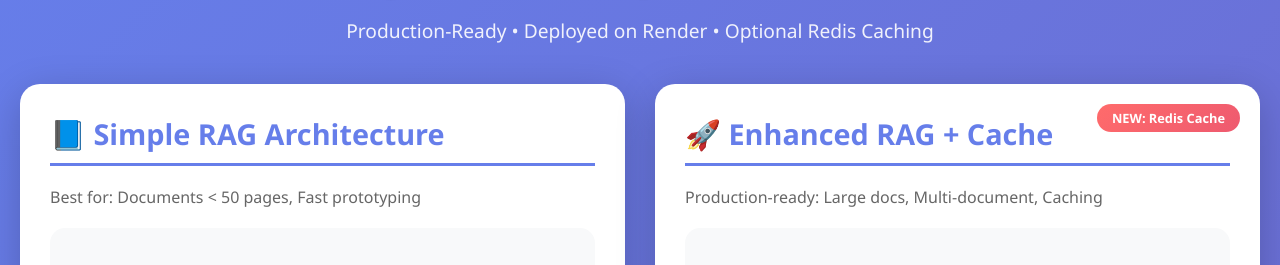
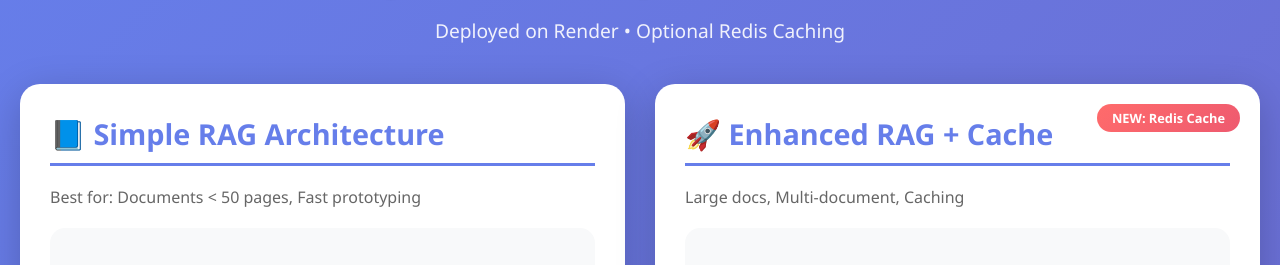
Before and after one commit to kabartay/qa-rag-app, a plain HTML site: page arch.html in a window 1280 px wide. Shown: the part 104-369 px from the top of the page. Drawn offline with Linux system fonts and the light colour scheme.

Commit message:
docs(arch.html): full arch HTML, updated in docs

```diff
--- a/arch.html
+++ b/arch.html
@@ -4,7 +4,7 @@
 <head>
     <meta charset="UTF-8">
     <meta name="viewport" content="width=device-width, initial-scale=1.0">
-    <title>RAG System Architecture - Production Ready</title>
+    <title>RAG System Architecture</title>
     <style>
         * {
             margin: 0;
@@ -317,7 +317,7 @@
 <body>
     <div class="container">
         <h1>🚀 Complete RAG System Architecture</h1>
-        <div class="subtitle">Production-Ready • Deployed on Render • Optional Redis Caching</div>
+        <div class="subtitle">Deployed on Render • Optional Redis Caching</div>
 
         <div class="architecture-grid">
             <!-- Simple RAG -->
@@ -389,7 +389,7 @@
             <div class="arch-card">
                 <span class="badge new">NEW: Redis Cache</span>
                 <h2>🚀 Enhanced RAG + Cache</h2>
-                <p style="color: #666; margin-bottom: 20px;">Production-ready: Large docs, Multi-document, Caching</p>
+                <p style="color: #666; margin-bottom: 20px;">Large docs, Multi-document, Caching</p>
 
                 <div class="flow-diagram">
                     <div class="flow-step cache">
```
Also changed, not shown: docs/index.html (+3 -3 lines).
